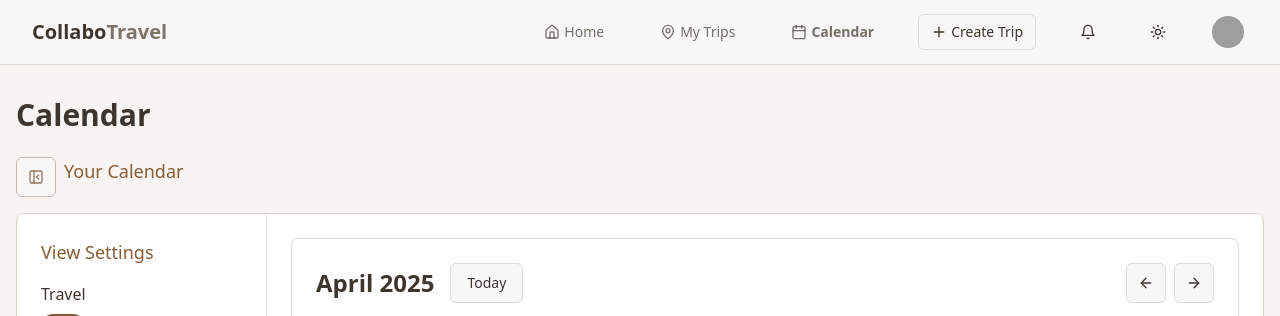
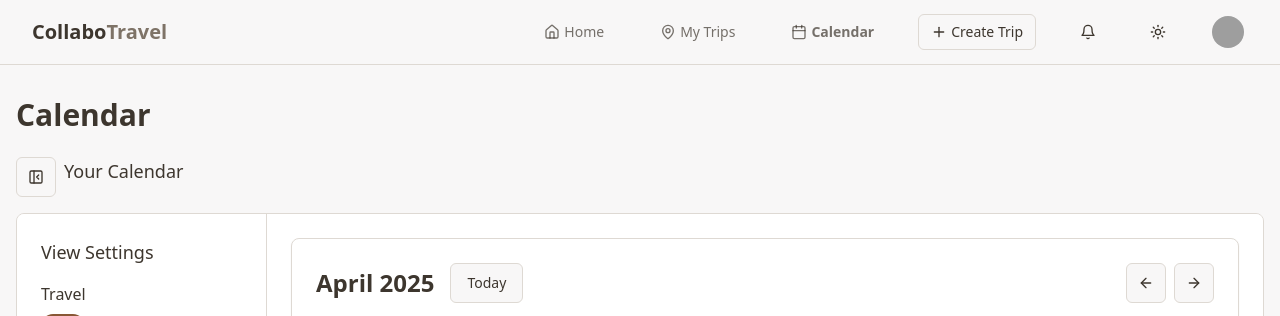
Before and after one commit to lincolnh85/collabo-travel, a React (Vite) app: page /calendar in a window 1280 px wide. Shown: the top 316 px of the page. Built offline with nearby package versions, Linux system fonts and the light colour scheme; grey boxes are pictures that could not be loaded.

Commit message:
feat: Apply dark mode to Calendar page
Update Calendar.tsx to use semantic color tokens for dark mode.

```diff
--- a/src/pages/Calendar.tsx
+++ b/src/pages/Calendar.tsx
@@ -117,16 +117,16 @@ const CalendarPage = () => {
   };
 
   return (
-    <div className="min-h-screen bg-earthy-50">
+    <div className="min-h-screen bg-background">
       <Navbar />
       <div className="container mx-auto py-8 px-4">
-        <h1 className="page-header mb-6">Calendar</h1>
+        <h1 className="text-3xl font-bold text-foreground mb-6">Calendar</h1>
 
         {/* Mobile View */}
         {isMobile && (
           <div>
             <div className="mb-4">
-              <h2 className="text-lg font-medium text-earthy-800">View Settings</h2>
+              <h2 className="text-lg font-medium text-foreground">View Settings</h2>
               <CalendarTogglePanel
                 selectedCalendars={selectedCalendars}
                 toggleCalendar={toggleCalendar}
@@ -134,8 +134,8 @@ const CalendarPage = () => {
             </div>
 
             <div className="mt-6">
-              <h2 className="text-lg font-medium mb-4 text-earthy-800">All Events</h2>
-              <div className="bg-white rounded-lg border border-earthy-200 p-4">
+              <h2 className="text-lg font-medium mb-4 text-foreground">All Events</h2>
+              <div className="bg-card rounded-lg border border-border p-4">
                 <EventList events={filteredEvents} />
               </div>
             </div>
@@ -150,15 +150,15 @@ const CalendarPage = () => {
                 variant="outline"
                 size="icon"
                 onClick={toggleSettings}
-                className="mr-2 border-earthy-300 text-earthy-700 hover:bg-earthy-100"
+                className="mr-2"
                 aria-label={isSettingsOpen ? "Close view settings" : "Open view settings"}
               >
                 {isSettingsOpen ? <PanelLeftClose className="h-4 w-4" /> : <PanelLeftOpen className="h-4 w-4" />}
               </Button>
-              <h2 className="text-lg font-medium text-earthy-800">Your Calendar</h2>
+              <h2 className="text-lg font-medium text-foreground">Your Calendar</h2>
             </div>
 
-            <ResizablePanelGroup direction="horizontal" className="rounded-lg border border-earthy-200">
+            <ResizablePanelGroup direction="horizontal" className="rounded-lg border border-border">
               {isSettingsOpen && (
                 <>
                   <ResizablePanel
@@ -166,23 +166,23 @@ const CalendarPage = () => {
                     minSize={15}
                     maxSize={30}
                     className={cn(
-                      "bg-white transition-all duration-300 ease-in-out",
+                      "bg-card transition-all duration-300 ease-in-out",
                       isSettingsOpen ? "block" : "hidden"
                     )}
                   >
                     <div className="p-6">
-                      <h3 className="font-medium text-lg mb-4 text-earthy-800">View Settings</h3>
+                      <h3 className="font-medium text-lg mb-4 text-foreground">View Settings</h3>
                       <CalendarTogglePanel
                         selectedCalendars={selectedCalendars}
                         toggleCalendar={toggleCalendar}
                       />
                     </div>
                   </ResizablePanel>
-                  <ResizableHandle withHandle className="bg-earthy-100 hover:bg-earthy-200" />
+                  <ResizableHandle withHandle className="bg-border hover:bg-muted" />
                 </>
               )}
               <ResizablePanel defaultSize={isSettingsOpen ? 80 : 100}>
-                <div className="p-6 bg-white h-full">
+                <div className="p-6 bg-card h-full">
                   <CalendarView
                     currentMonth={currentMonth}
                     selectedDate={selectedDate}
```
